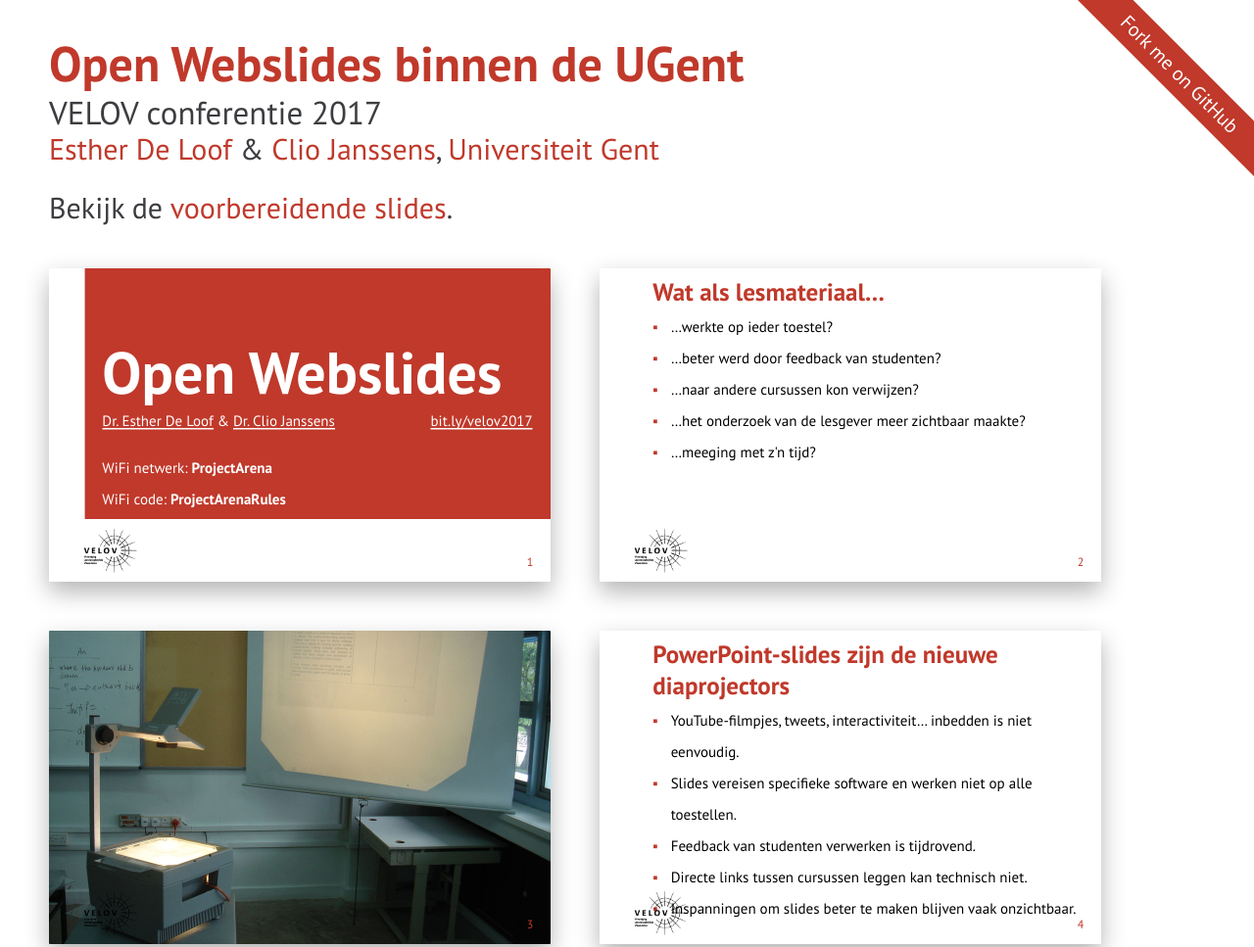
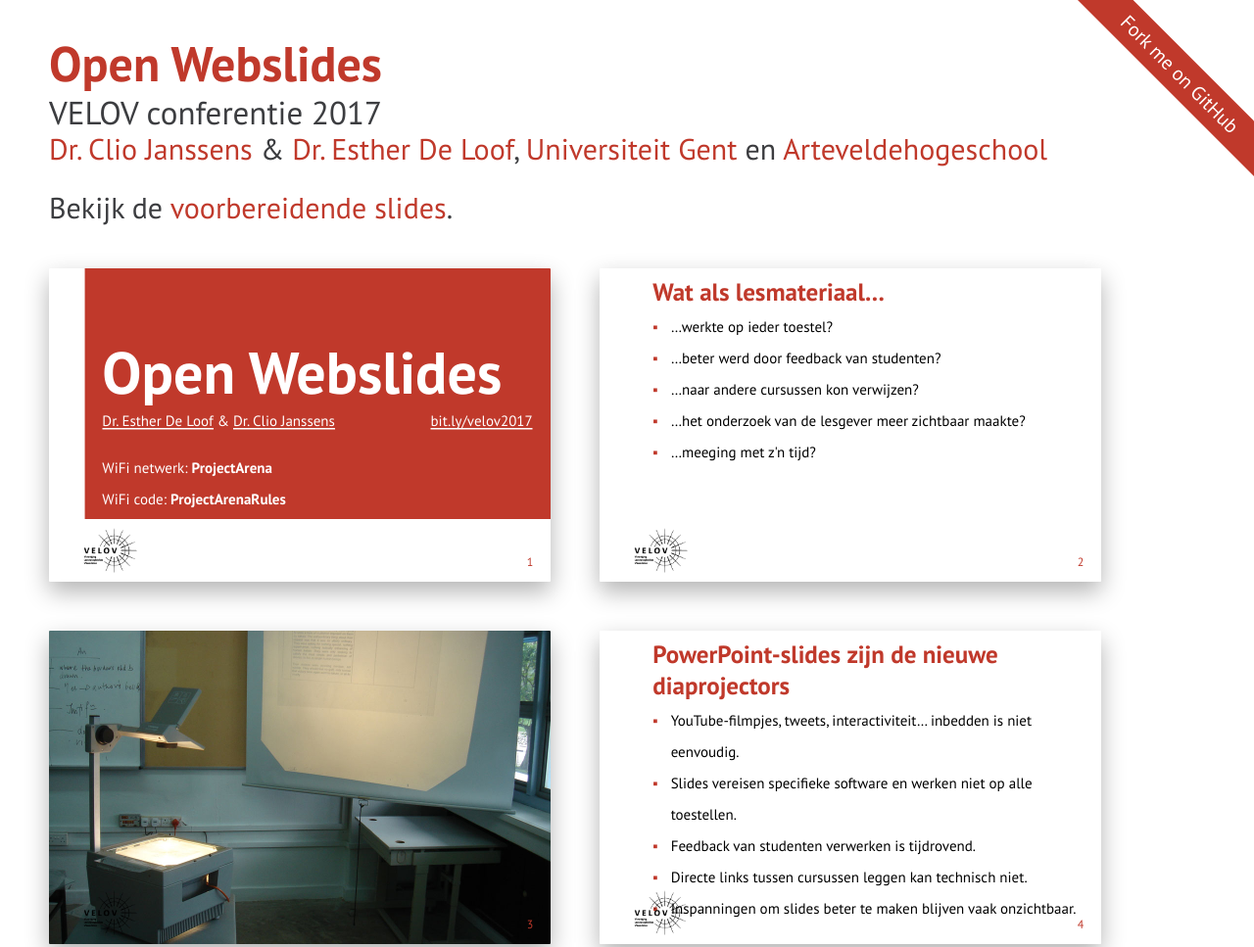
Before and after one commit to OpenWebslides/Velov2017, a website: page index.html in a window 1280 px wide. Shown: the top 967 px of the page at 98% size. Drawn offline with Linux system fonts and the light colour scheme.

Commit message:
Dr Janssens and De Loof

```diff
--- a/index.html
+++ b/index.html
@@ -10,12 +10,12 @@
 </head>
 <body class="shower list">
 	<header class="caption">
-		<h1>Open Webslides binnen de UGent</h1>
+		<h1>Open Webslides</h1>
 		<h2>VELOV conferentie 2017</h2>
 		<p>
-				<a href="https://be.linkedin.com/in/estherdeloof">Esther De Loof</a> &
-				<a href="https://www.linkedin.com/in/clio-janssens-399b716b">Clio Janssens</a>,
-				<a href="http://www.ugent.be/">Universiteit Gent</a>
+				<a href="https://www.linkedin.com/in/clio-janssens-399b716b">Dr. Clio Janssens</a> &
+				<a href="https://be.linkedin.com/in/estherdeloof">Dr. Esther De Loof</a>,
+				<a href="http://www.ugent.be/">Universiteit Gent</a> en <a href="https://www.arteveldehogeschool.be/">Arteveldehogeschool</a>
 		</p>
 		<p>
 			Bekijk de <a href="Preview/">voorbereidende slides</a>.
```
